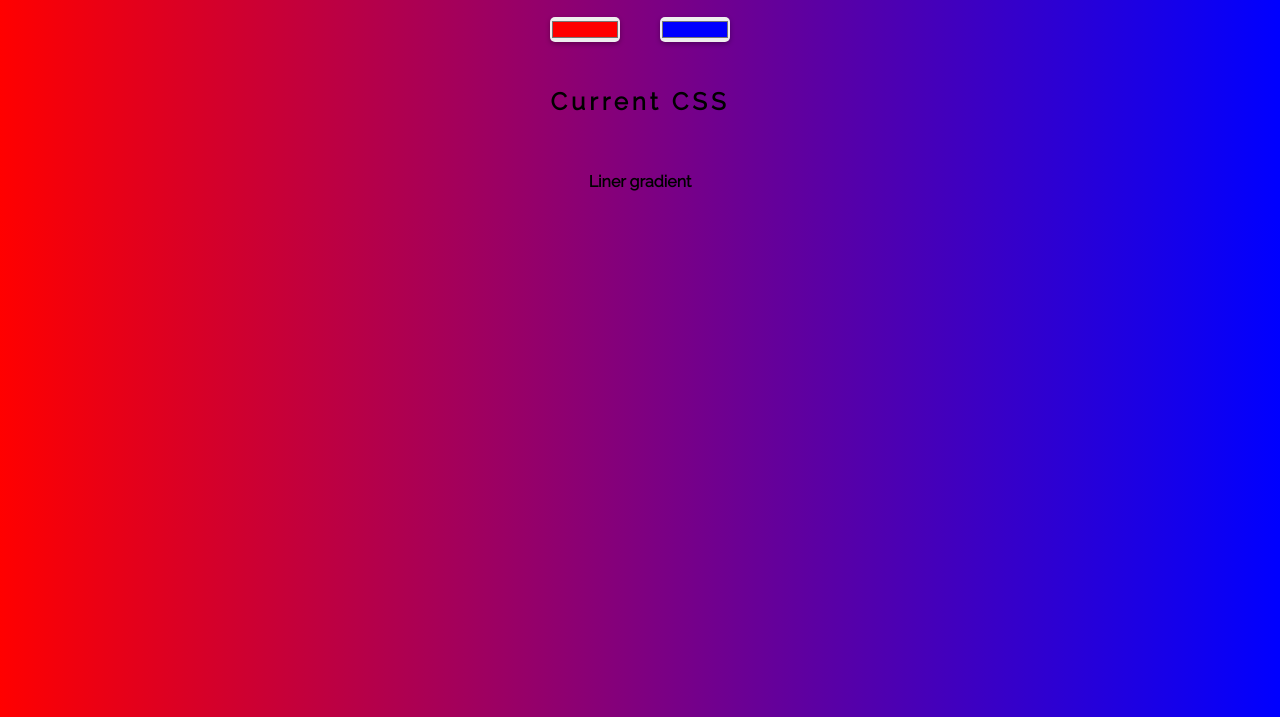
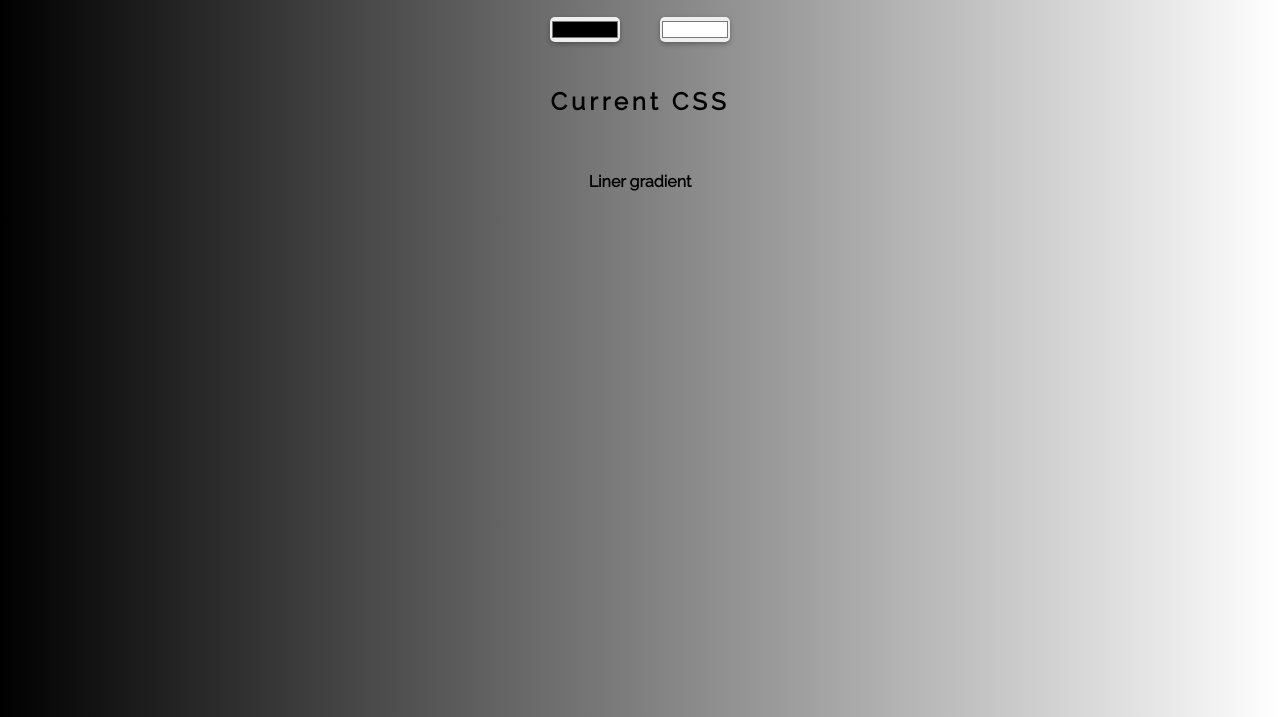
Before and after one commit to AbdoGhannam/Backgound-generator, a website built with Parcel: page index.html in a window 1280 px wide. Shown: the part 83-800 px from the top of the page. Built offline with nearby package versions, Linux system fonts and the light colour scheme.

Commit message:
new webapp

```diff
--- a/index.html
+++ b/index.html
@@ -23,12 +23,12 @@
       <input
         class="color left"
         type="color"
-        value="#FF0000"
+        value="#000000"
       />
       <input
         class="color right"
         type="color"
-        value="#0000FF"
+        value="#FFFFFF"
       />
     </div>
     <h2>Current <span>CSS</span></h2>
```
